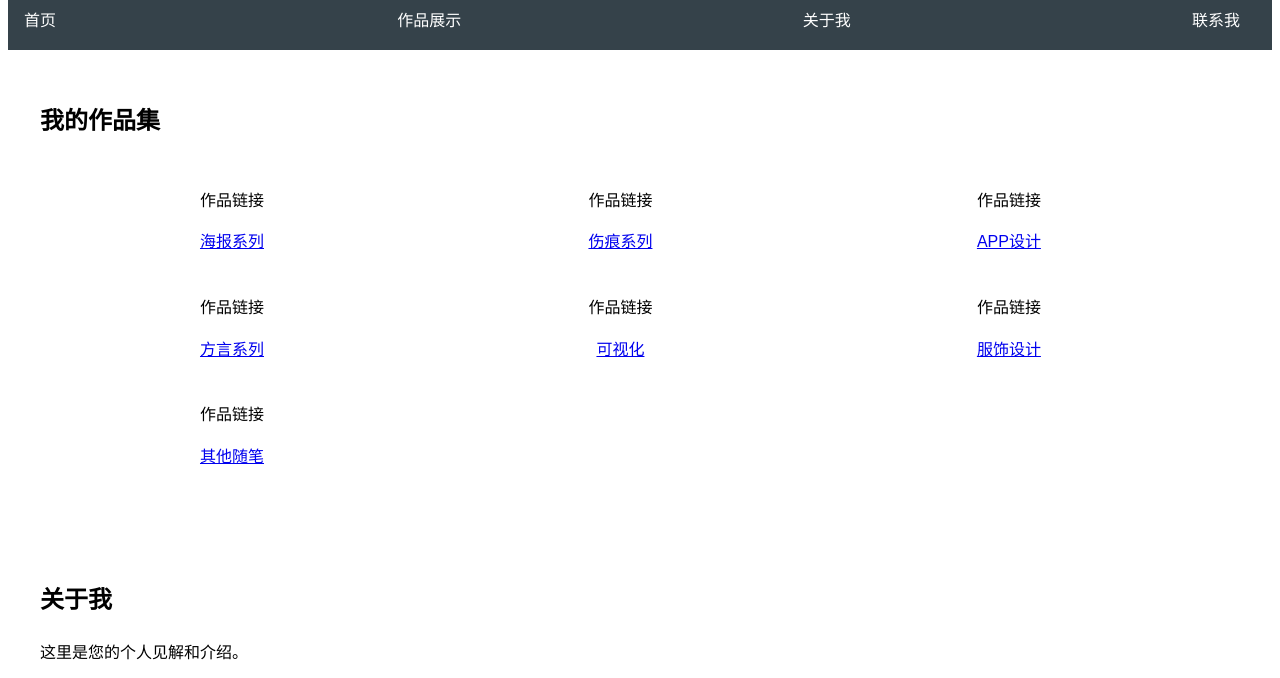
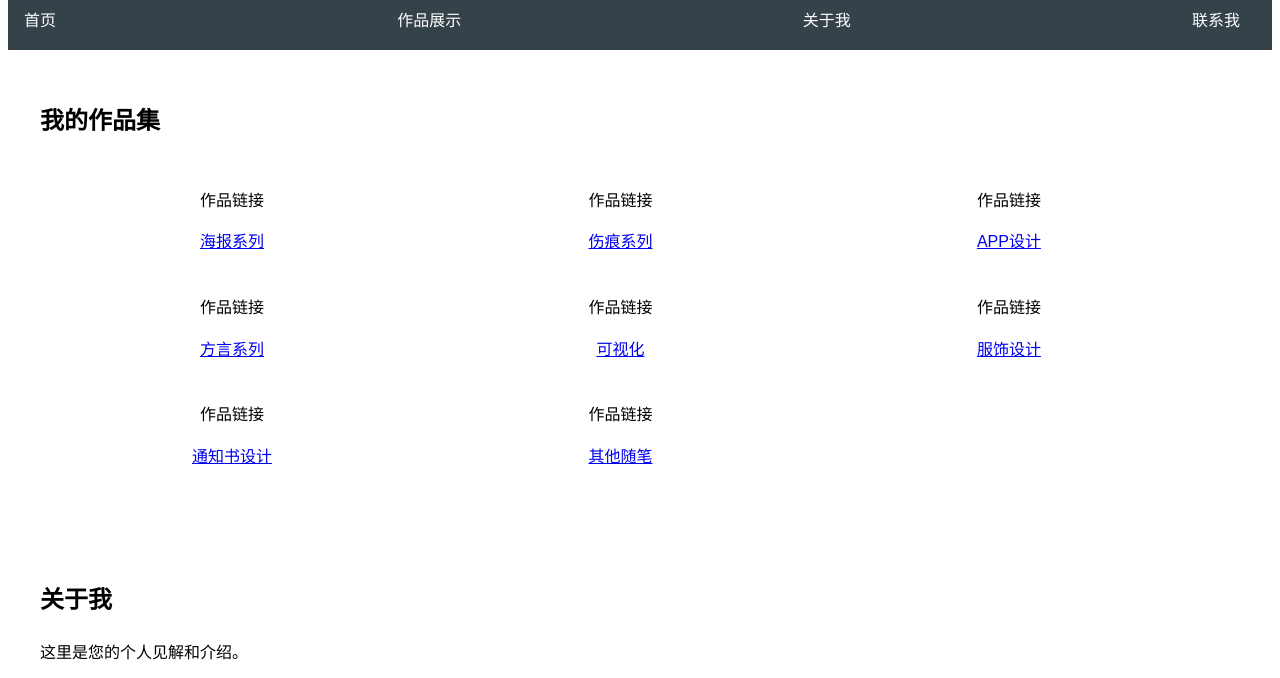
Before and after one commit to Away33/yangxia.github.io, a plain HTML site: page index.html in a window 1280 px wide. Shown: the part 110-788 px from the top of the page. Drawn offline with Linux system fonts and the light colour scheme.

Commit message:
Update index.html

```diff
--- a/index.html
+++ b/index.html
@@ -83,6 +83,11 @@
             </li>
 			<li>
 				<p>作品链接</p>
+                <a href="https://www.wulihub.com.cn/gc/WEwyPl/index.html">通知书设计</a>
+            </li>
+	    </li>
+			<li>
+				<p>作品链接</p>
                 <a href="https://www.wulihub.com.cn/gc/QKRnnG/index.html">其他随笔</a>
             </li>
         </ul>
```
